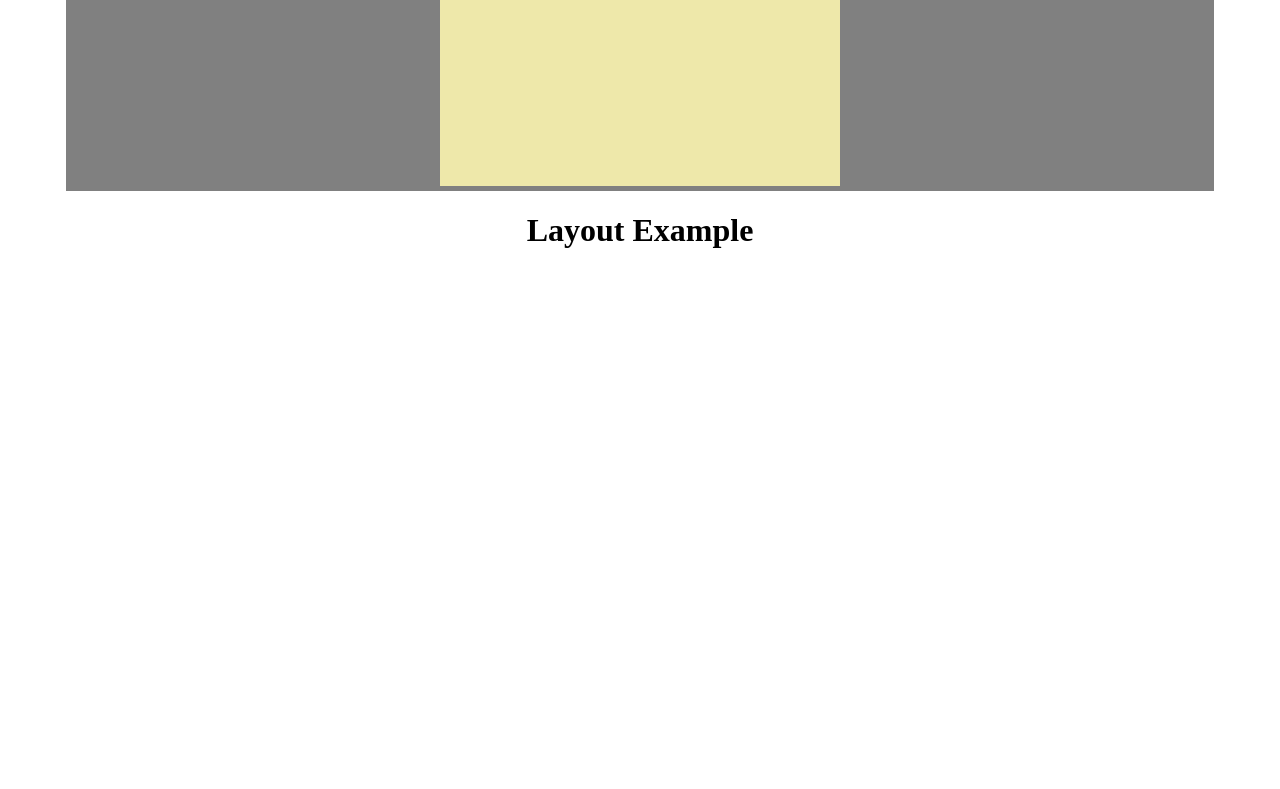
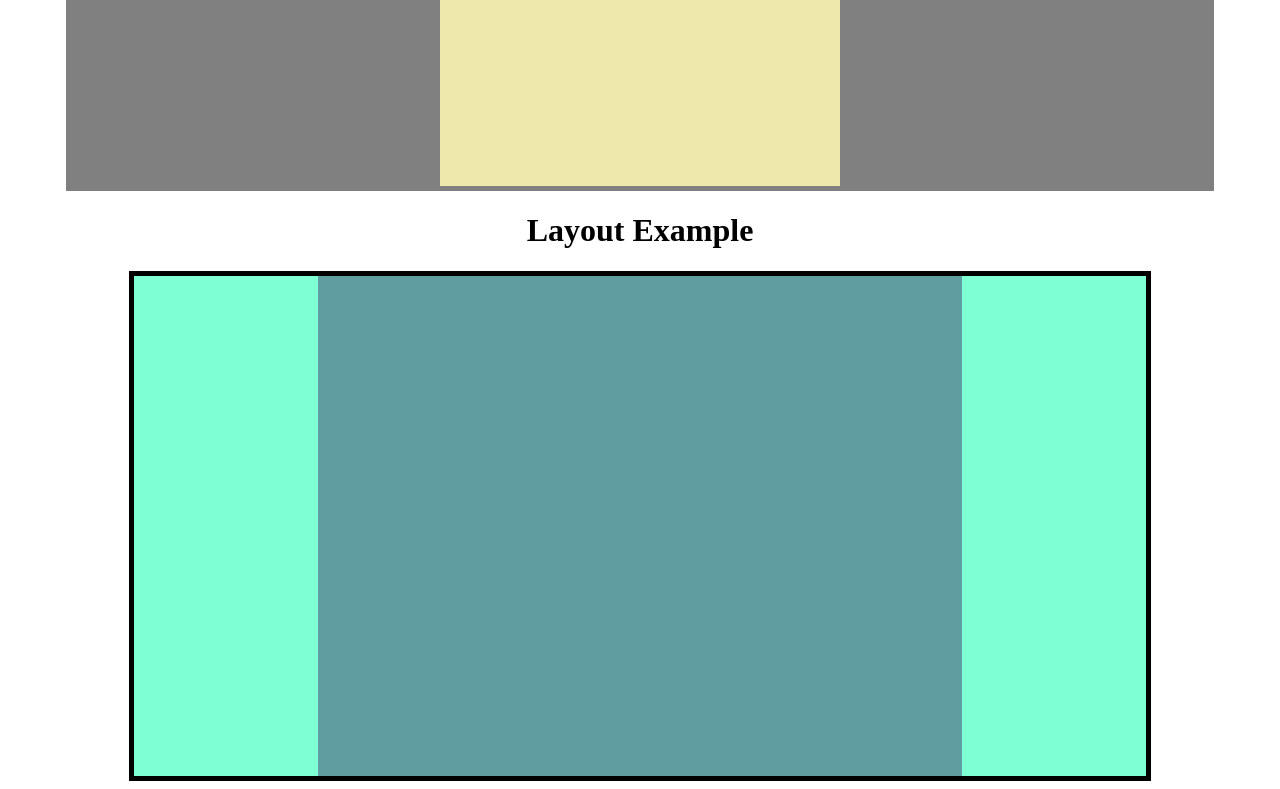
Before and after one commit to ariemax88-abc/kelasfullstackid, a plain HTML site: page FrontEnd/FrontEndDasar/CSS SELECTOR/flexbox.html in a window 1280 px wide. Shown: the part 499-1288 px from the top of the page. Before the commit the page ends 800 px from the top, so only its background shows below. Drawn offline with Linux system fonts and the light colour scheme.

Commit message:
add main section sidebar and content

```diff
--- a/FrontEnd/FrontEndDasar/CSS SELECTOR/flexbox.css
+++ b/FrontEnd/FrontEndDasar/CSS SELECTOR/flexbox.css
@@ -54,3 +54,21 @@ div:nth-of-type(5) {
     align-self: center;
     align-self: flex-start;
 } */
+
+main {
+    width: 80%;
+    margin: 0 auto;
+    border: 5px solid black;
+    height: 500px;
+    display: flex;
+}
+
+main .sidebar{
+    background-color: aquamarine;
+    flex: 1 2 300px;
+}
+
+main .content {
+    background-color: cadetblue;
+    flex: 2 1 800px;
+}
```
